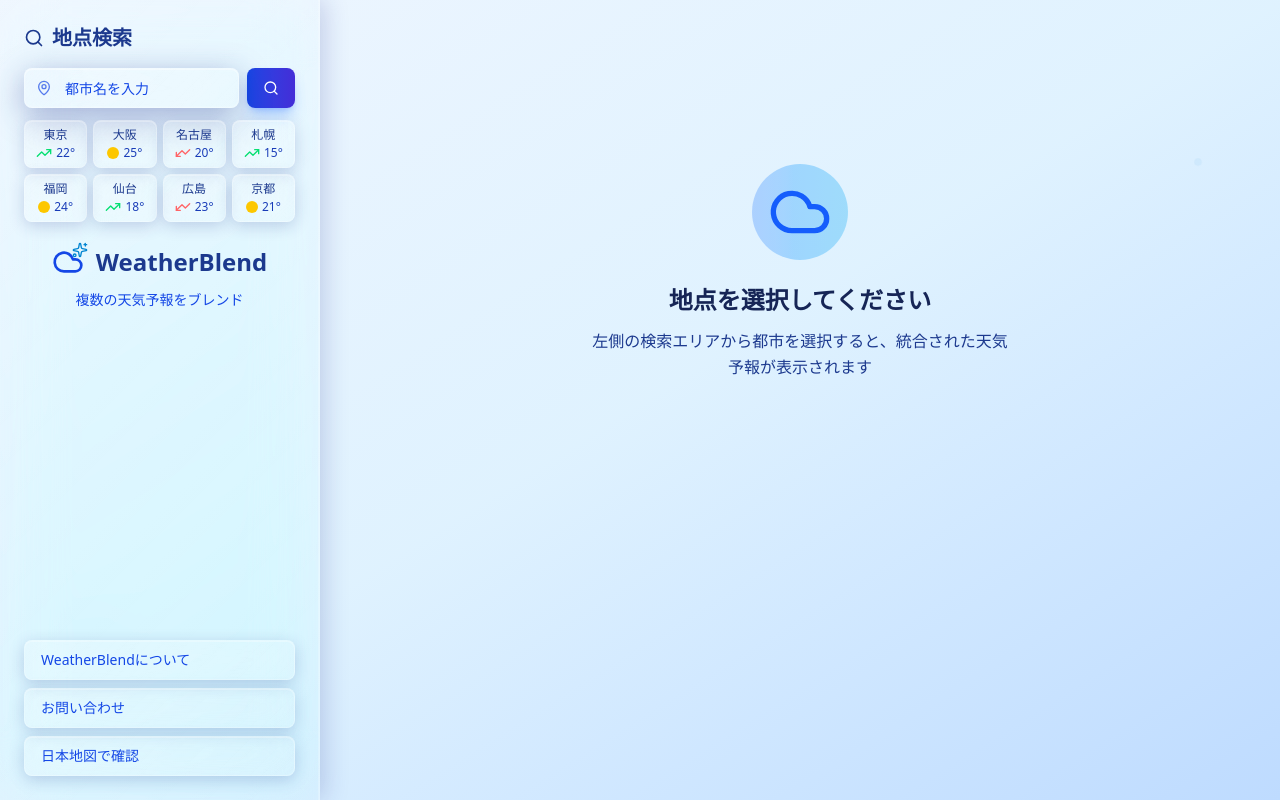
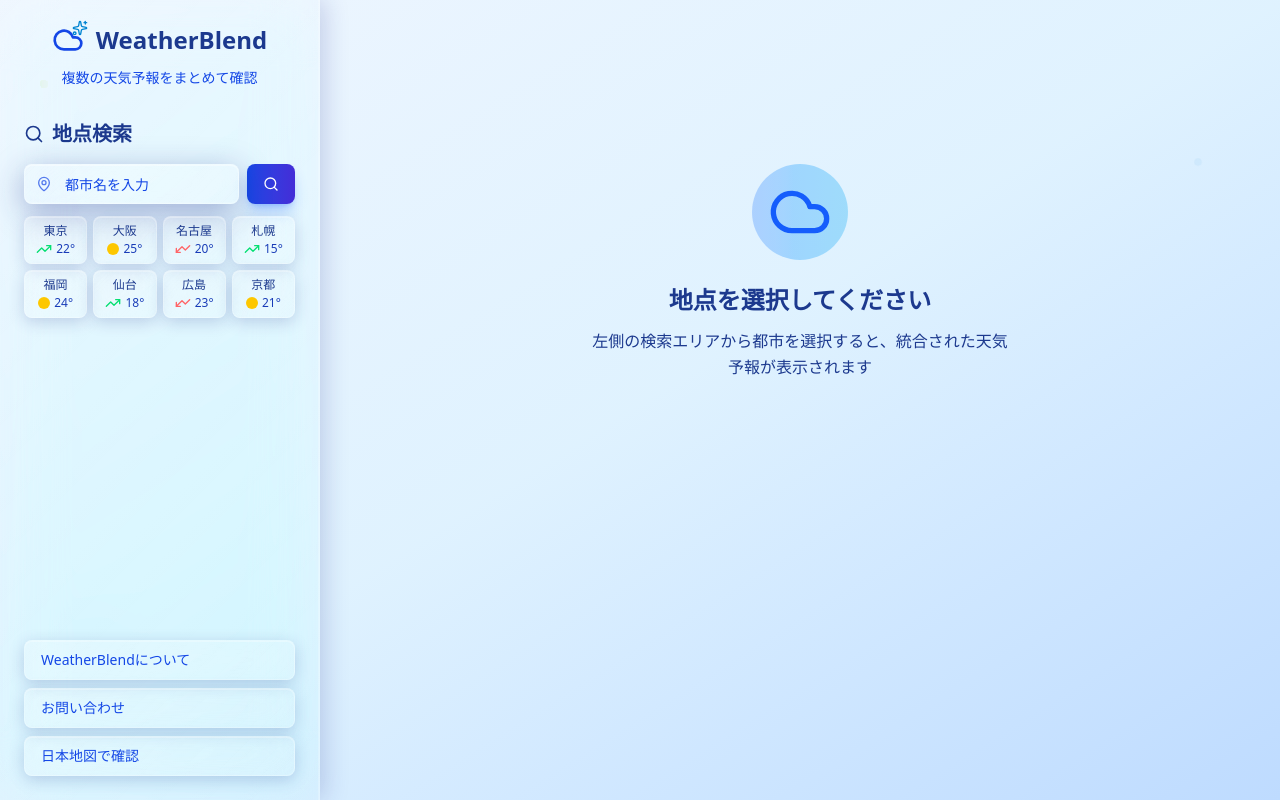
Before and after one commit to sidedishjob/weather-blend, a Next.js app: page / in a window 1280 px wide. Built offline with nearby package versions, Linux system fonts and the light colour scheme.

Commit message:
サイドバーの地点検索セクションを移動し、検索結果のタイトルの文字色を修正

```diff
--- a/src/components/home/Sidebar.tsx
+++ b/src/components/home/Sidebar.tsx
@@ -13,16 +13,7 @@ interface SidebarProps {
 export const Sidebar = ({ onLocationSelect }: SidebarProps) => {
   return (
     <aside className="hidden lg:block w-80 glass-sidebar relative z-10 min-h-screen">
-      <div className="p-6 space-y-6">
-        {/* 地点検索 */}
-        <div className="space-y-4">
-          <h2 className="text-xl font-bold text-blue-900 flex items-center space-x-2">
-            <Search className="w-5 h-5" />
-            <span>地点検索</span>
-          </h2>
-          <LocationSearch onLocationSelect={onLocationSelect} />
-        </div>
-
+      <div className="p-6 space-y-8">
         {/* ロゴと説明 */}
         <div className="space-y-6">
           <div className="text-center space-y-3">
@@ -34,9 +25,18 @@ export const Sidebar = ({ onLocationSelect }: SidebarProps) => {
               <h1 className="text-2xl font-bold text-blue-900">WeatherBlend</h1>
             </div>
             <p className="text-sm text-blue-700 font-medium">
-              複数の天気予報をブレンド
+              複数の天気予報をまとめて確認
             </p>
           </div>
+        </div>
+
+        {/* 地点検索 */}
+        <div className="space-y-4">
+          <h2 className="text-xl font-bold text-blue-900 flex items-center space-x-2">
+            <Search className="w-5 h-5" />
+            <span>地点検索</span>
+          </h2>
+          <LocationSearch onLocationSelect={onLocationSelect} />
         </div>
 
         {/* ナビゲーションリンク */}
--- a/src/components/home/WeatherResult.tsx
+++ b/src/components/home/WeatherResult.tsx
@@ -77,7 +77,7 @@ export const WeatherResult = ({
           <Cloud className="w-8 h-8 sm:w-12 sm:h-12 lg:w-16 lg:h-16 text-blue-600 absolute top-1/2 left-1/2 transform -translate-x-1/2 -translate-y-1/2" />
         </div>
         <div className="space-y-2 sm:space-y-3">
-          <h2 className="text-lg sm:text-xl lg:text-2xl font-bold text-blue-950">
+          <h2 className="text-lg sm:text-xl lg:text-2xl font-bold text-blue-900">
             地点を選択してください
           </h2>
           <p className="text-xs sm:text-sm lg:text-base text-blue-900 font-medium leading-relaxed">
```
